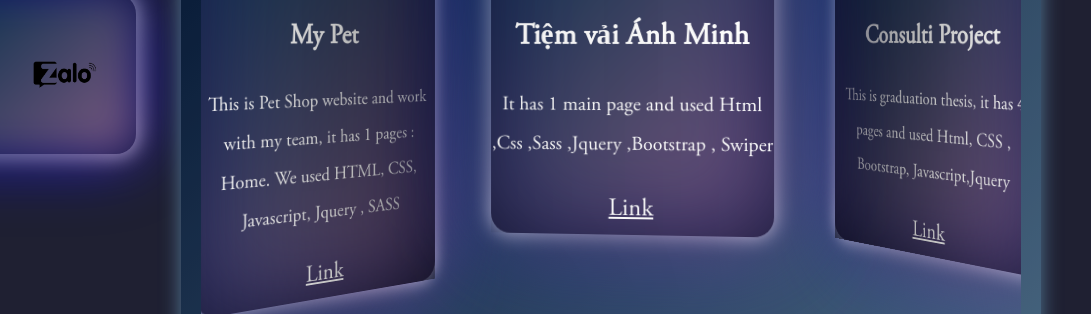
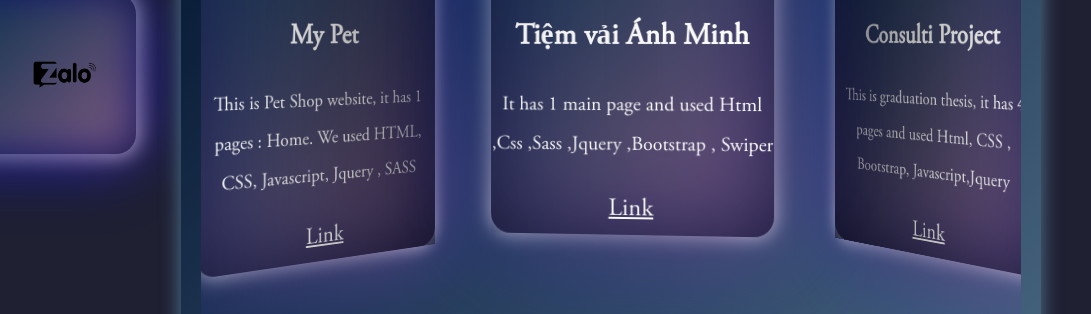
Before and after one commit to RoyceNguyen777/Profile-01, a website: page index.html in a window 1280 px wide. Shown: the part 1935-2249 px from the top of the page, 189-1280 px from the left. Drawn offline with nearby package versions, Linux system fonts and the light colour scheme.

```diff
--- a/index.html
+++ b/index.html
@@ -124,7 +124,7 @@
                             <div class="swiper-slide">
                                 <img src="./assets/mypet.jpg" />
                                 <h1>My Pet</h1>
-                                <p>This is Pet Shop website and work with my team, it has 1 pages : Home. We used HTML,
+                                <p>This is Pet Shop website, it has 1 pages : Home. We used HTML,
                                     CSS, Javascript, Jquery , SASS </p>
                                 <a href="https://roycenguyen777.github.io/MyPet---CLT-Team/" target="_blank">Link</a>
 
```
